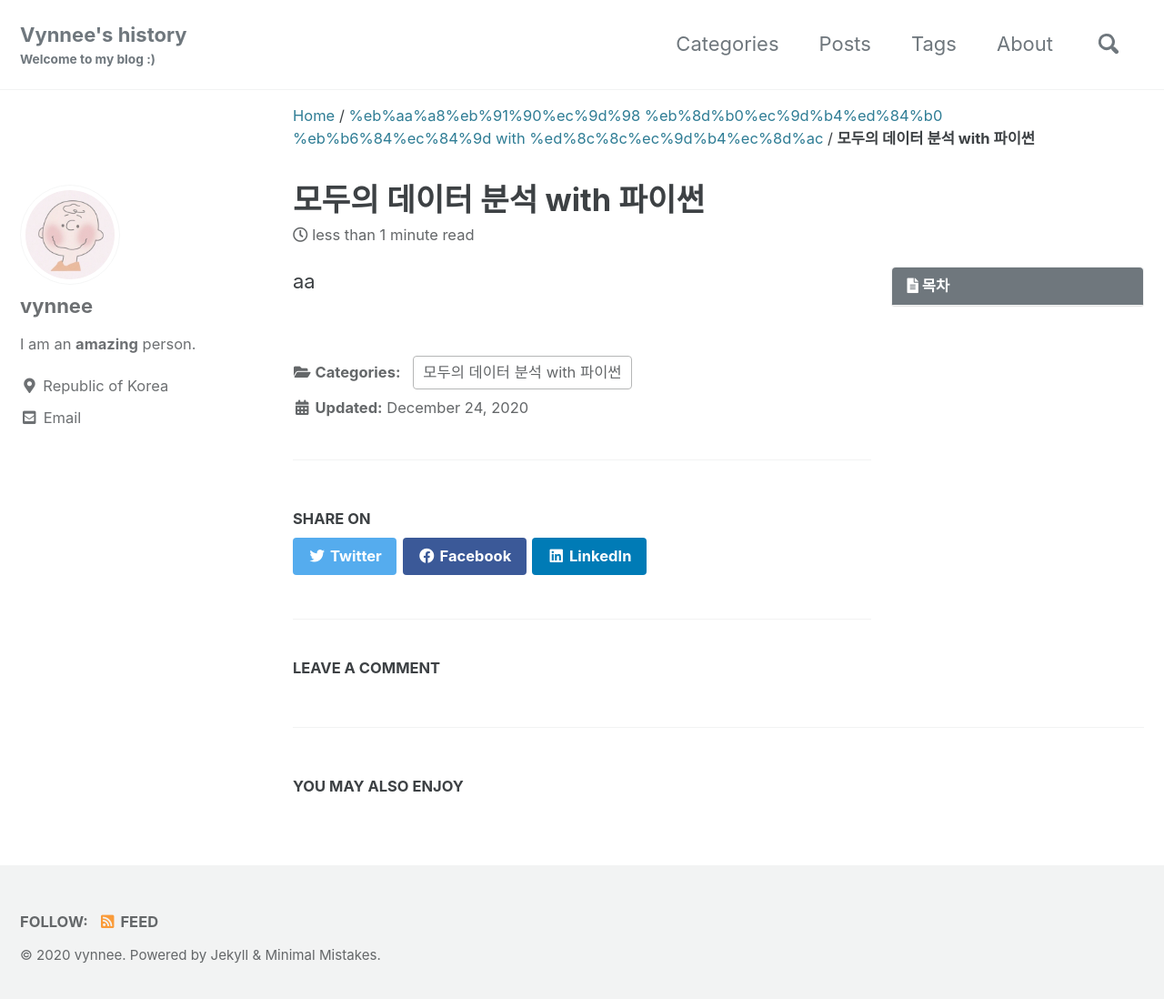
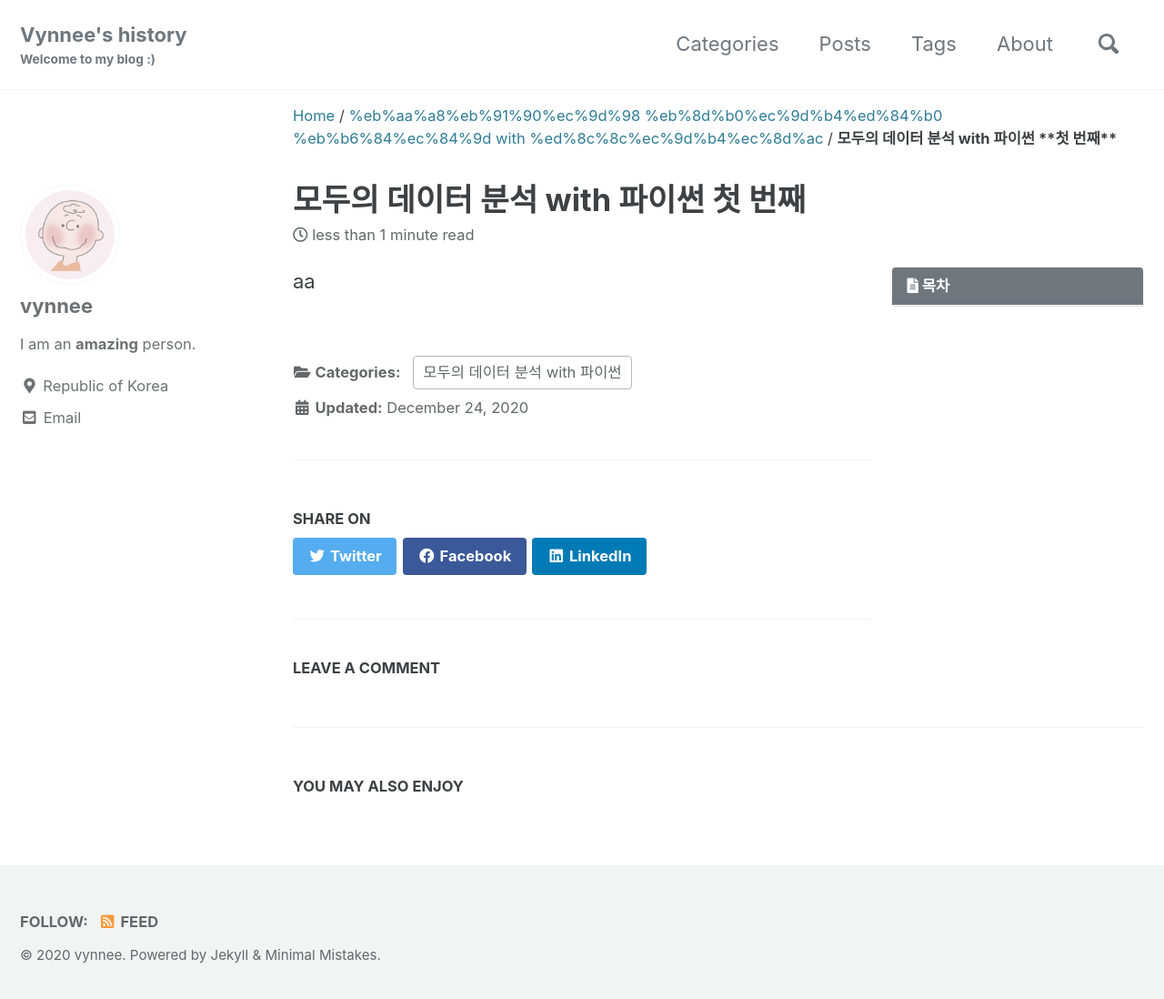
Before and after one commit to vynnee/vynnee.github.io, a Jekyll site: the page built from _posts/2020-12/python/2020-12-24-num1.md, in a window 1280 px wide and 1105 px high. Shown: the top 1098 px of the window at 91% size. Built offline with Jekyll 4.4.1, drawn with Linux system fonts in a browser that asks for light colours; cached includes are drawn as plain includes; comment, search, counter and statistics services are not loaded.

Commit message:
[2020-12-27] post modify

```diff
--- a/_posts/2020-12/python/2020-12-24-num1.md
+++ b/_posts/2020-12/python/2020-12-24-num1.md
@@ -1,5 +1,5 @@
 ---
-title: 모두의 데이터 분석 with 파이썬 #첫 번째
+title: 모두의 데이터 분석 with 파이썬 **첫 번째**
 layout: single
 author_profile: true
 read_time: true
```
